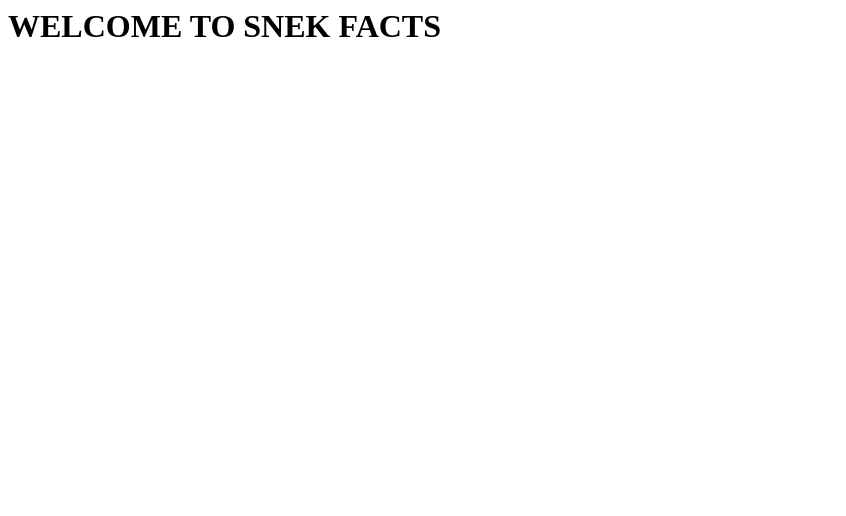
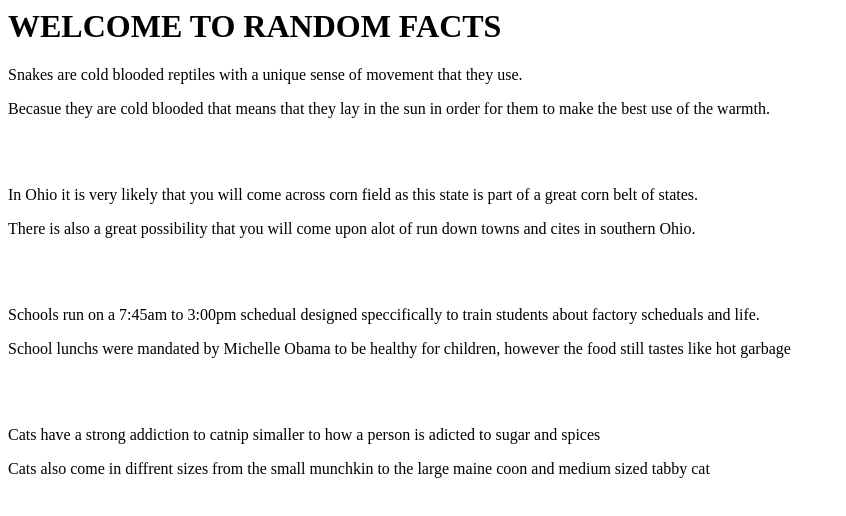
Before and after one commit to crabtreesa22/snek, a plain HTML site: page indux.html in a window 1280 px wide. Shown: the whole page, without its empty margins (0-846 px from the left). Drawn offline with Linux system fonts and the light colour scheme.

Commit message:
Update indux.html

```diff
--- a/indux.html
+++ b/indux.html
@@ -1,7 +1,7 @@
 <DOCTYPE HTML>
 <html>
 <head>
-<title>Snek Facts</title>
+<title>Random Facts</title>
 <style>
 body {
 font-family: "lucida Handwriting";
@@ -10,6 +10,20 @@ backround: lightblue;
 </style>
 </head>
 <body>
-<h1>WELCOME TO SNEK FACTS</h1>
+<h1>WELCOME TO RANDOM FACTS</h1>
+  <p>Snakes are cold blooded reptiles with a unique sense of movement that they use.<br></p>
+  <p>Becasue they are cold blooded that means that they lay in the sun in order for them to make the best use of the warmth.<br></p>
+  <br>
+  <br>
+  <p>In Ohio it is very likely that you will come across corn field as this state is part of a great corn belt of states.<br></p>
+  <p>There is also a great possibility that you will come upon alot of run down towns and cites in southern Ohio.<br></p>
+  <br>
+  <br>
+  <p>Schools run on a 7:45am to 3:00pm schedual designed speccifically to train students about factory scheduals and life.<br></p>
+  <p>School lunchs were mandated by Michelle Obama to be healthy for children, however the food still tastes like hot garbage<br></p>
+  <br>
+  <br>
+  <p>Cats have a strong addiction to catnip simaller to how a person is adicted to sugar and spices<br></p>
+  <p>Cats also come in diffrent sizes from the small munchkin to the large maine coon and medium sized tabby cat<br></p>
 </body>
 </html>
```
